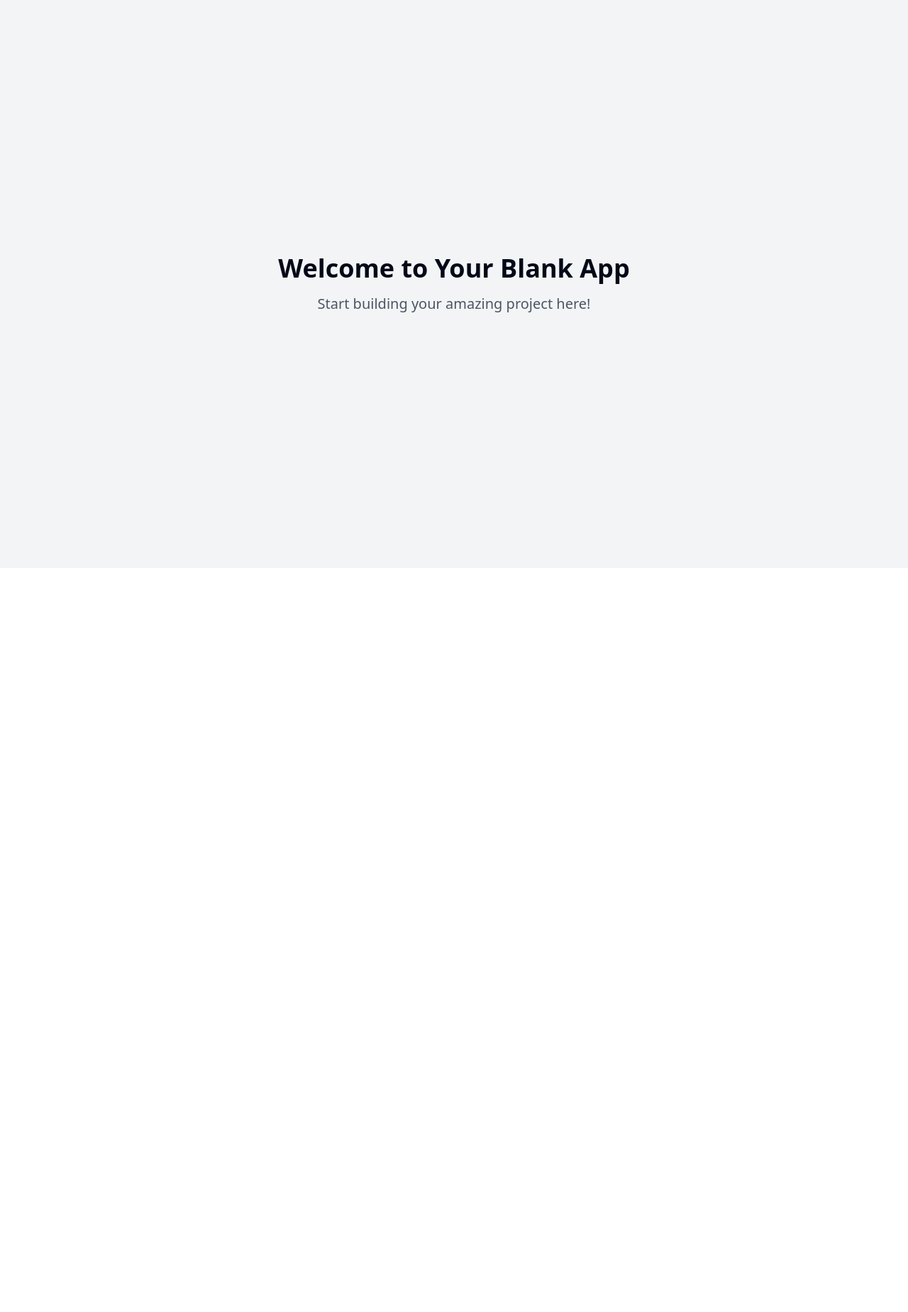
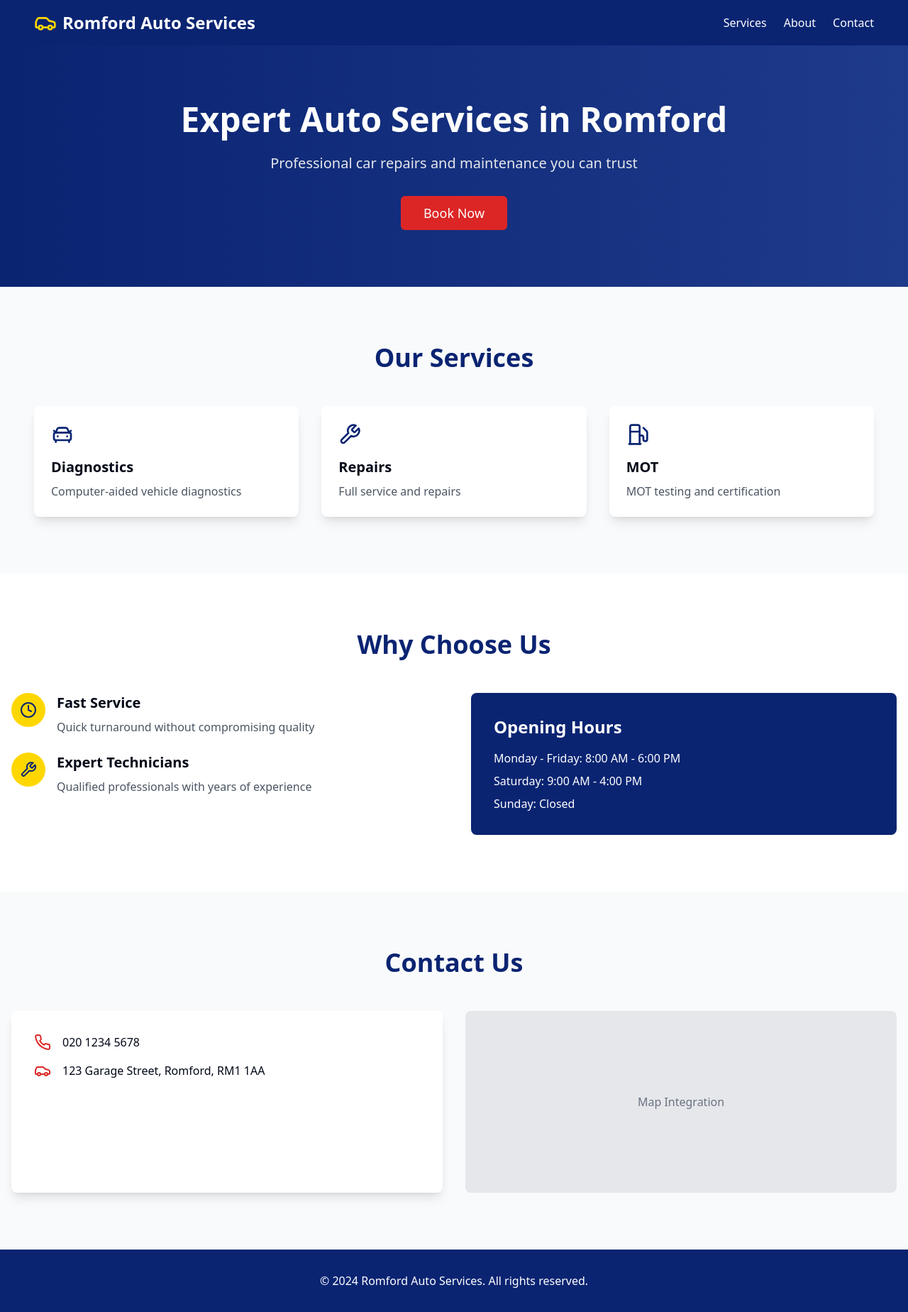
Before and after one commit to JayDalt/romford-autoservices-mockup, a React (Vite) app: page / in a window 1280 px wide. Shown: the whole page at 71% size. Before the commit the page ends 800 px from the top, so only its background shows below. Built offline with nearby package versions, Linux system fonts and the light colour scheme.

Commit message:
Add garage website design
Implement design for Romford Auto Services garage website, featuring a color scheme of blue, yellow, and red. Include a logo as part of the design assets.
[skip gpt_engineer]

```diff
--- a/src/pages/Index.tsx
+++ b/src/pages/Index.tsx
@@ -1,12 +1,127 @@
-// Update this page (the content is just a fallback if you fail to update the page)
+import { Car, Wrench, Phone, Clock, CarFront, Fuel } from "lucide-react";
+import { Button } from "@/components/ui/button";
 
 const Index = () => {
+  const services = [
+    { icon: <CarFront className="w-8 h-8" />, title: "Diagnostics", description: "Computer-aided vehicle diagnostics" },
+    { icon: <Wrench className="w-8 h-8" />, title: "Repairs", description: "Full service and repairs" },
+    { icon: <Fuel className="w-8 h-8" />, title: "MOT", description: "MOT testing and certification" },
+  ];
+
   return (
-    <div className="min-h-screen flex items-center justify-center bg-gray-100">
-      <div className="text-center">
-        <h1 className="text-4xl font-bold mb-4">Welcome to Your Blank App</h1>
-        <p className="text-xl text-gray-600">Start building your amazing project here!</p>
+    <div className="min-h-screen bg-white">
+      {/* Navigation */}
+      <nav className="bg-garage-blue text-white p-4">
+        <div className="container mx-auto flex justify-between items-center">
+          <div className="flex items-center space-x-2">
+            <Car className="w-8 h-8 text-garage-yellow" />
+            <span className="text-2xl font-bold">Romford Auto Services</span>
+          </div>
+          <div className="hidden md:flex space-x-6">
+            <a href="#services" className="hover:text-garage-yellow transition-colors">Services</a>
+            <a href="#about" className="hover:text-garage-yellow transition-colors">About</a>
+            <a href="#contact" className="hover:text-garage-yellow transition-colors">Contact</a>
+          </div>
+        </div>
+      </nav>
+
+      {/* Hero Section */}
+      <div className="bg-gradient-to-r from-garage-blue to-blue-900 text-white py-20">
+        <div className="container mx-auto text-center animate-fade-in">
+          <h1 className="text-5xl font-bold mb-6">Expert Auto Services in Romford</h1>
+          <p className="text-xl mb-8 text-gray-200">Professional car repairs and maintenance you can trust</p>
+          <Button className="bg-garage-red hover:bg-red-700 text-white px-8 py-6 text-lg">
+            Book Now
+          </Button>
+        </div>
       </div>
+
+      {/* Services Section */}
+      <section id="services" className="py-20 bg-gray-50">
+        <div className="container mx-auto">
+          <h2 className="text-4xl font-bold text-center mb-12 text-garage-blue">Our Services</h2>
+          <div className="grid md:grid-cols-3 gap-8 px-4">
+            {services.map((service, index) => (
+              <div key={index} className="bg-white p-6 rounded-lg shadow-lg hover:shadow-xl transition-shadow">
+                <div className="text-garage-blue mb-4">{service.icon}</div>
+                <h3 className="text-xl font-bold mb-2">{service.title}</h3>
+                <p className="text-gray-600">{service.description}</p>
+              </div>
+            ))}
+          </div>
+        </div>
+      </section>
+
+      {/* Why Choose Us */}
+      <section id="about" className="py-20 bg-white">
+        <div className="container mx-auto px-4">
+          <h2 className="text-4xl font-bold text-center mb-12 text-garage-blue">Why Choose Us</h2>
+          <div className="grid md:grid-cols-2 gap-12">
+            <div className="space-y-6">
+              <div className="flex items-start space-x-4">
+                <div className="bg-garage-yellow p-3 rounded-full">
+                  <Clock className="w-6 h-6 text-garage-blue" />
+                </div>
+                <div>
+                  <h3 className="text-xl font-bold mb-2">Fast Service</h3>
+                  <p className="text-gray-600">Quick turnaround without compromising quality</p>
+                </div>
+              </div>
+              <div className="flex items-start space-x-4">
+                <div className="bg-garage-yellow p-3 rounded-full">
+                  <Wrench className="w-6 h-6 text-garage-blue" />
+                </div>
+                <div>
+                  <h3 className="text-xl font-bold mb-2">Expert Technicians</h3>
+                  <p className="text-gray-600">Qualified professionals with years of experience</p>
+                </div>
+              </div>
+            </div>
+            <div className="bg-garage-blue rounded-lg p-8 text-white">
+              <h3 className="text-2xl font-bold mb-4">Opening Hours</h3>
+              <div className="space-y-2">
+                <p>Monday - Friday: 8:00 AM - 6:00 PM</p>
+                <p>Saturday: 9:00 AM - 4:00 PM</p>
+                <p>Sunday: Closed</p>
+              </div>
+            </div>
+          </div>
+        </div>
+      </section>
+
+      {/* Contact Section */}
+      <section id="contact" className="py-20 bg-gray-50">
+        <div className="container mx-auto px-4">
+          <h2 className="text-4xl font-bold text-center mb-12 text-garage-blue">Contact Us</h2>
+          <div className="grid md:grid-cols-2 gap-8">
+            <div className="bg-white p-8 rounded-lg shadow-lg">
+              <div className="space-y-4">
+                <div className="flex items-center space-x-4">
+                  <Phone className="w-6 h-6 text-garage-red" />
+                  <span>020 1234 5678</span>
+                </div>
+                <div className="flex items-center space-x-4">
+                  <Car className="w-6 h-6 text-garage-red" />
+                  <span>123 Garage Street, Romford, RM1 1AA</span>
+                </div>
+              </div>
+            </div>
+            <div className="bg-gray-200 h-64 rounded-lg">
+              {/* Map placeholder */}
+              <div className="w-full h-full flex items-center justify-center text-gray-500">
+                Map Integration
+              </div>
+            </div>
+          </div>
+        </div>
+      </section>
+
+      {/* Footer */}
+      <footer className="bg-garage-blue text-white py-8">
+        <div className="container mx-auto px-4 text-center">
+          <p>&copy; 2024 Romford Auto Services. All rights reserved.</p>
+        </div>
+      </footer>
     </div>
   );
 };
--- a/tailwind.config.ts
+++ b/tailwind.config.ts
@@ -2,95 +2,77 @@ import type { Config } from "tailwindcss";
 
 export default {
   darkMode: ["class"],
-	content: [
-		"./pages/**/*.{ts,tsx}",
-		"./components/**/*.{ts,tsx}",
-		"./app/**/*.{ts,tsx}",
-		"./src/**/*.{ts,tsx}",
-	],
+  content: ["./pages/**/*.{ts,tsx}", "./components/**/*.{ts,tsx}", "./app/**/*.{ts,tsx}", "./src/**/*.{ts,tsx}"],
   prefix: "",
   theme: {
     container: {
       center: true,
-			padding: '2rem',
+      padding: "2rem",
       screens: {
-				'2xl': '1400px'
-			}
+        "2xl": "1400px",
+      },
     },
     extend: {
       colors: {
-				border: 'hsl(var(--border))',
-				input: 'hsl(var(--input))',
-				ring: 'hsl(var(--ring))',
-				background: 'hsl(var(--background))',
-				foreground: 'hsl(var(--foreground))',
+        garage: {
+          blue: "#0A2472",
+          yellow: "#FFD700",
+          red: "#DC2626",
+        },
+        border: "hsl(var(--border))",
+        input: "hsl(var(--input))",
+        ring: "hsl(var(--ring))",
+        background: "hsl(var(--background))",
+        foreground: "hsl(var(--foreground))",
         primary: {
-					DEFAULT: 'hsl(var(--primary))',
-					foreground: 'hsl(var(--primary-foreground))'
+          DEFAULT: "hsl(var(--primary))",
+          foreground: "hsl(var(--primary-foreground))",
         },
         secondary: {
-					DEFAULT: 'hsl(var(--secondary))',
-					foreground: 'hsl(var(--secondary-foreground))'
+          DEFAULT: "hsl(var(--secondary))",
+          foreground: "hsl(var(--secondary-foreground))",
         },
         destructive: {
-					DEFAULT: 'hsl(var(--destructive))',
-					foreground: 'hsl(var(--destructive-foreground))'
+          DEFAULT: "hsl(var(--destructive))",
+          foreground: "hsl(var(--destructive-foreground))",
         },
         muted: {
-					DEFAULT: 'hsl(var(--muted))',
-					foreground: 'hsl(var(--muted-foreground))'
+          DEFAULT: "hsl(var(--muted))",
+          foreground: "hsl(var(--muted-foreground))",
         },
         accent: {
-					DEFAULT: 'hsl(var(--accent))',
-					foreground: 'hsl(var(--accent-foreground))'
+          DEFAULT: "hsl(var(--accent))",
+          foreground: "hsl(var(--accent-foreground))",
         },
         popover: {
-					DEFAULT: 'hsl(var(--popover))',
-					foreground: 'hsl(var(--popover-foreground))'
+          DEFAULT: "hsl(var(--popover))",
+          foreground: "hsl(var(--popover-foreground))",
         },
         card: {
-					DEFAULT: 'hsl(var(--card))',
-					foreground: 'hsl(var(--card-foreground))'
+          DEFAULT: "hsl(var(--card))",
+          foreground: "hsl(var(--card-foreground))",
         },
-				sidebar: {
-					DEFAULT: 'hsl(var(--sidebar-background))',
-					foreground: 'hsl(var(--sidebar-foreground))',
-					primary: 'hsl(var(--sidebar-primary))',
-					'primary-foreground': 'hsl(var(--sidebar-primary-foreground))',
-					accent: 'hsl(var(--sidebar-accent))',
-					'accent-foreground': 'hsl(var(--sidebar-accent-foreground))',
-					border: 'hsl(var(--sidebar-border))',
-					ring: 'hsl(var(--sidebar-ring))'
-				}
-			},
-			borderRadius: {
-				lg: 'var(--radius)',
-				md: 'calc(var(--radius) - 2px)',
-				sm: 'calc(var(--radius) - 4px)'
       },
       keyframes: {
-				'accordion-down': {
-					from: {
-						height: '0'
+        "accordion-down": {
+          from: { height: "0" },
+          to: { height: "var(--radix-accordion-content-height)" },
         },
-					to: {
-						height: 'var(--radix-accordion-content-height)'
-					}
+        "accordion-up": {
+          from: { height: "var(--radix-accordion-content-height)" },
+          to: { height: "0" },
         },
-				'accordion-up': {
-					from: {
-						height: 'var(--radix-accordion-content-height)'
+        "fade-in": {
+          "0%": { opacity: "0", transform: "translateY(10px)" },
+          "100%": { opacity: "1", transform: "translateY(0)" },
         },
-					to: {
-						height: '0'
-					}
-				}
       },
       animation: {
-				'accordion-down': 'accordion-down 0.2s ease-out',
-				'accordion-up': 'accordion-up 0.2s ease-out'
-			}
-		}
+        "accordion-down": "accordion-down 0.2s ease-out",
+        "accordion-up": "accordion-up 0.2s ease-out",
+        "fade-in": "fade-in 0.5s ease-out",
+      },
+    },
   },
   plugins: [require("tailwindcss-animate")],
 } satisfies Config;
```
Lines whose indentation alone changed are shown as unchanged.
